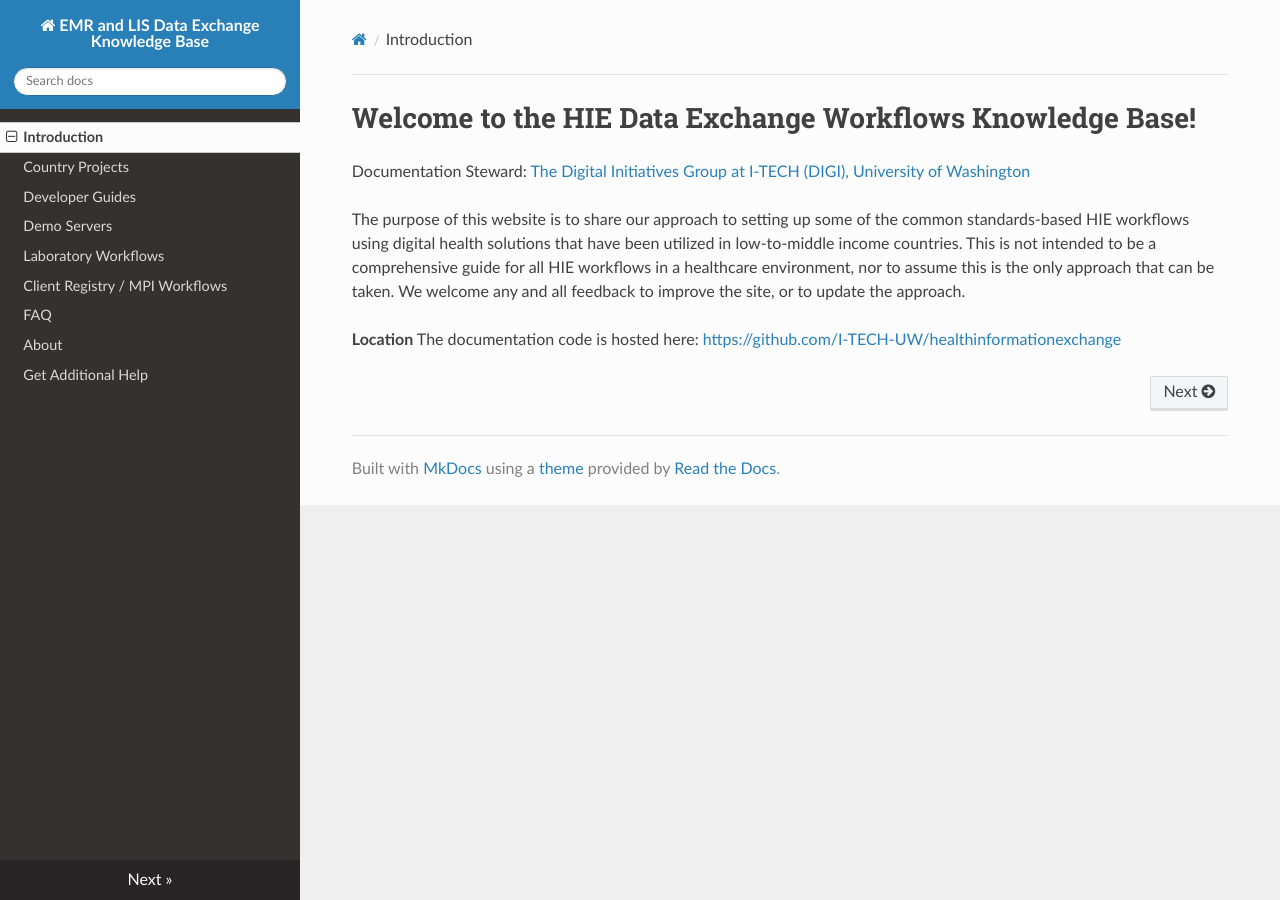
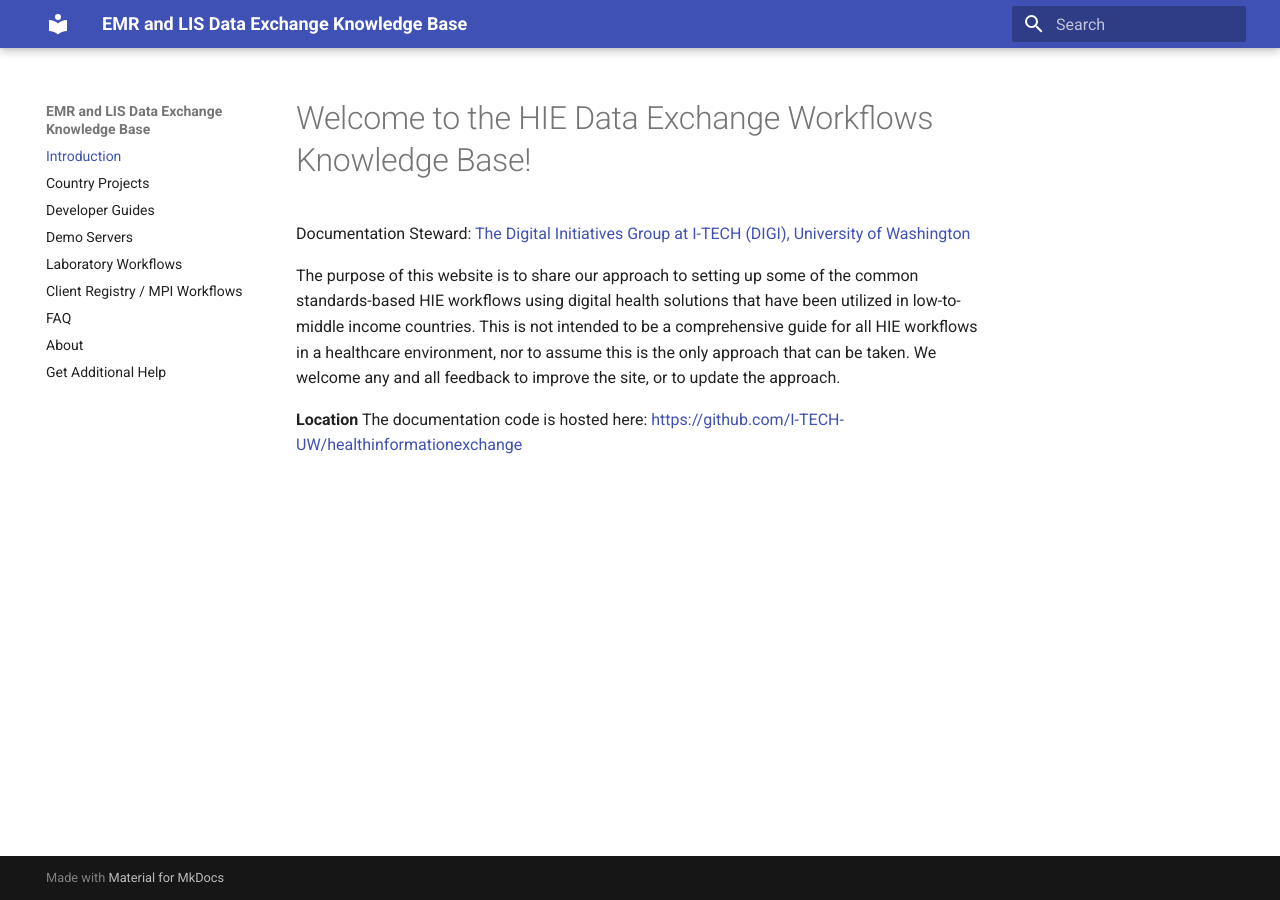
Before and after one commit to I-TECH-UW/healthinformationexchange, an MkDocs documentation site: the page built from docs/index.md, in a window 1280 px wide. Built offline with MkDocs 1.6.1 and Material for MkDocs 9.7.7, drawn with Linux system fonts in a browser that asks for light colours; nearby versions of some CDN libraries.

Commit message:
Switched to material theme (https://squidfunk.github.io/mkdocs-material/)

```diff
--- a/mkdocs.yml
+++ b/mkdocs.yml
@@ -11,7 +11,7 @@ nav:
   - FAQ: faq.md
   - About: "about.md"
   - Get Additional Help: get-additional-help.md
-theme: readthedocs
+theme: material
 extra_css:
   - css/extra.css
 plugins:
--- a/requirements.txt
+++ b/requirements.txt
@@ -6,3 +6,5 @@ mkdocs-meta-descriptions-plugin==1.0.2
 mkdocs-build-plantuml-plugin==1.7.4
 mkdocs-include-markdown-plugin==3.6.1
 mkdocs-plugin-inline-svg==0.1.0
+mkdocs-versioning==0.4.0
+mkdocs-material==8.1.11
```
